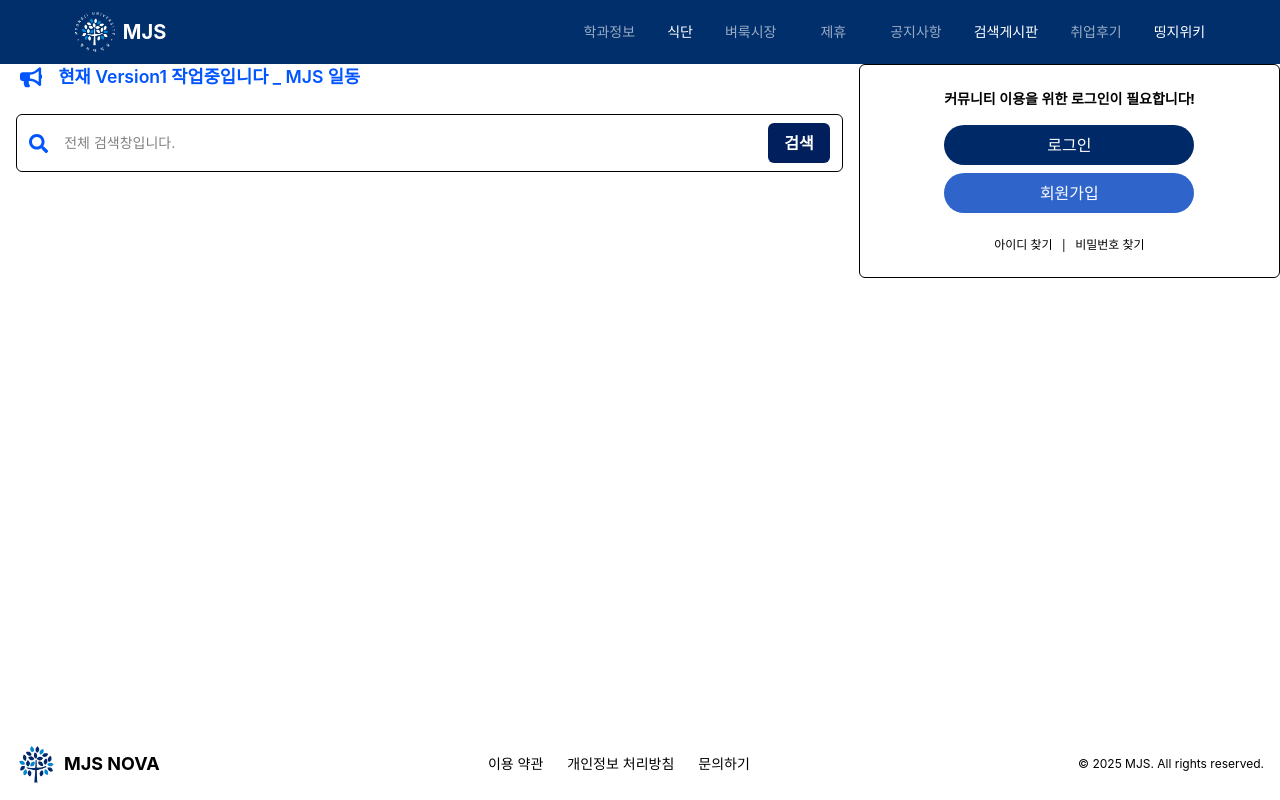
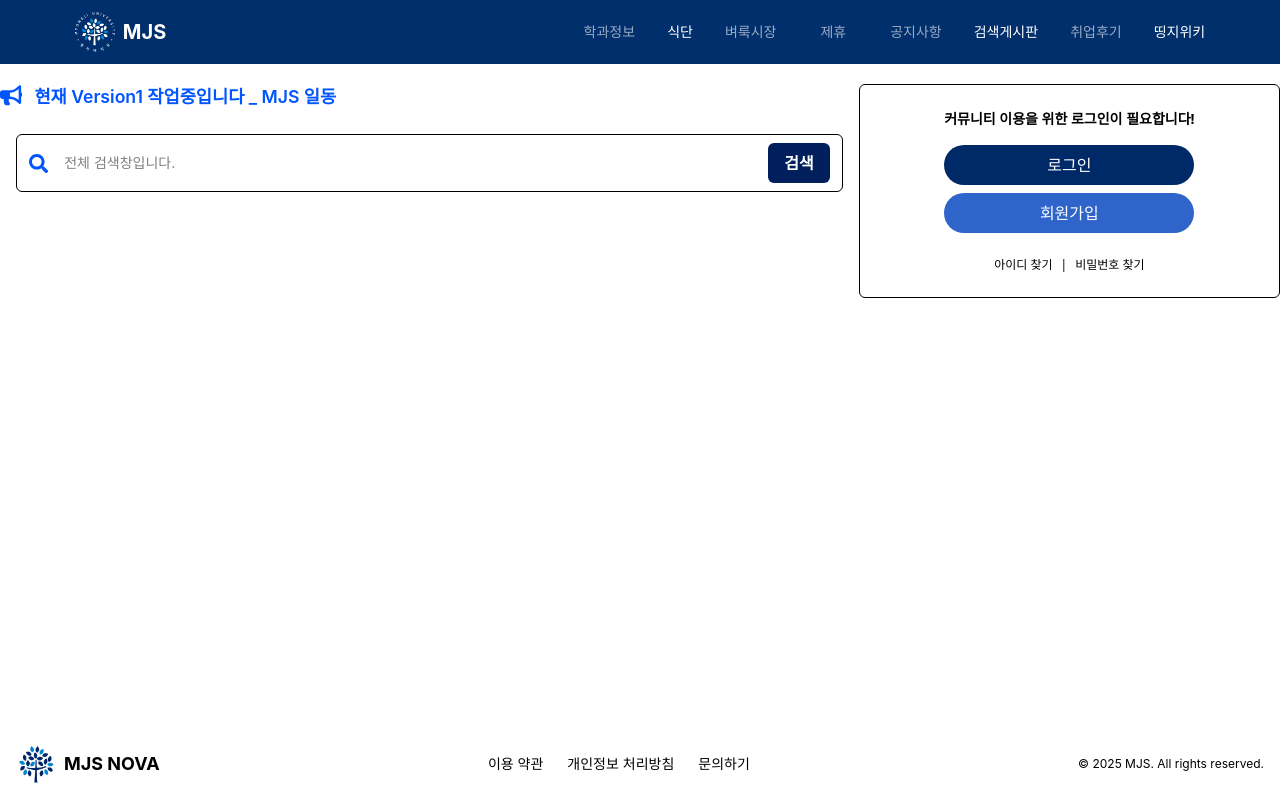
Before and after one commit to NOVA-MJU/MJS-FRONT, a React (Vite) app: page / in a window 1280 px wide. Built offline with nearby package versions, Linux system fonts and the light colour scheme; a web font is replaced by a local one.

Commit message:
<Fix> Layout Header component 살짝꿍 조절

```diff
--- a/src/components/atoms/layout/Header.tsx
+++ b/src/components/atoms/layout/Header.tsx
@@ -8,18 +8,19 @@ export default function Header() {
       <div className='w-full max-w-screen-xl mx-auto flex gap-4'>
         <div className='flex flex-col gap-4 flex-2 w-full'>
           <div className='flex items-center gap-4 text-[1.1rem] font-semibold text-[#0055ff]'>
-            <FaBullhorn className='text-[1.4rem] ml-5' />
-            <span>현재 Version1 작업중입니다 _ MJS 일동</span>
+            <div className='flex gap-3 mt-5'>
+              <FaBullhorn className='text-[1.4rem] ' />
+              <span>현재 Version1 작업중입니다 _ MJS 일동</span>
+            </div>
           </div>
           <div>
-            <SearchBar className='ml-4' />
+            <SearchBar className='ml-4 mt-1' />
           </div>
         </div>
 
-        <div className='flex-1 w-full'>
+        <div className='flex-1 w-full mt-5'>
           <ProfileComponent className='mr-7' />
         </div>
-
       </div>
     </div>
   );
```
